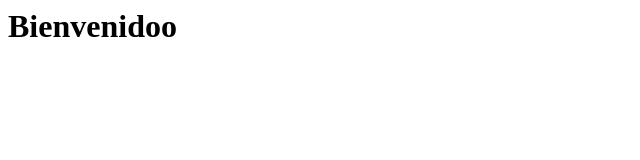
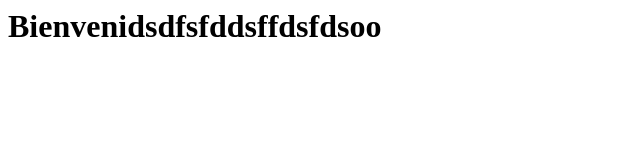
Before and after one commit to AlfredAndreOs/Test, a plain HTML site: page index.html in a window 1280 px wide. Shown: the whole page, without its empty margins (0-640 px from the left). Drawn offline with Linux system fonts and the light colour scheme.

Commit message:
Update index.html

```diff
--- a/index.html
+++ b/index.html
@@ -1 +1 @@
-<html><body><h1>Bienvenidoo</h1></body></html>
+<html><body><h1>Bienvenidsdfsfddsffdsfdsoo</h1></body></html>
```
